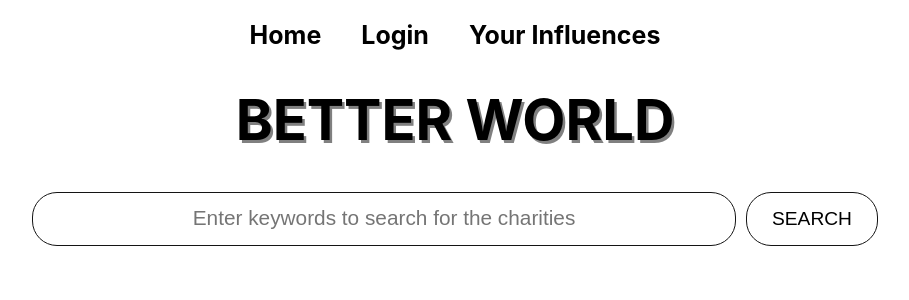
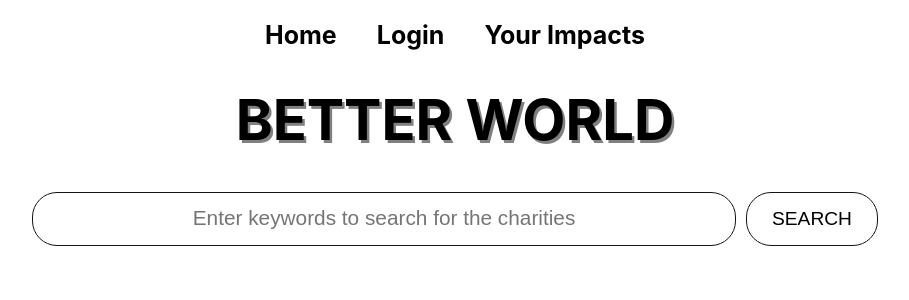
Before and after one commit to 0125jinlee/betterworld, a React (Create React App) app: page / in a window 1280 px wide. Shown: the top 300 px of the page, without its empty margins (185-1094 px from the left). Built offline with nearby package versions, Linux system fonts and the light colour scheme; no server answers.

Commit message:
minor fixes

```diff
--- a/src/components/Authenticate/Logout/Logout.js
+++ b/src/components/Authenticate/Logout/Logout.js
@@ -2,7 +2,7 @@ import React, { useEffect } from "react";
 import { Redirect } from "react-router-dom";
 import { connect } from "react-redux";
 
-import * authReducers from "../../../store/reducers/authReducers";
+import * as authReducers from "../../../store/reducers/authReducers";
 
 const Logout = props => {
   const { onLogout } = props;
--- a/src/containers/Main/Main.js
+++ b/src/containers/Main/Main.js
@@ -19,7 +19,7 @@ const main = props => {
               <Link to="/auth">Login</Link>
             </li>
             <li>
-              <Link to="/dona">Your Influences</Link>
+              <Link to="/impacts">Your Impacts</Link>
             </li>
           </ul>
         </nav>
@@ -44,7 +44,7 @@ const main = props => {
           </section>
         )}
       />
-      <Route path="/dona" exact render={() => <h1>Donations</h1>} />
+      <Route path="/impacts" exact render={() => <h1>Donations</h1>} />
     </div>
   );
 };
```
